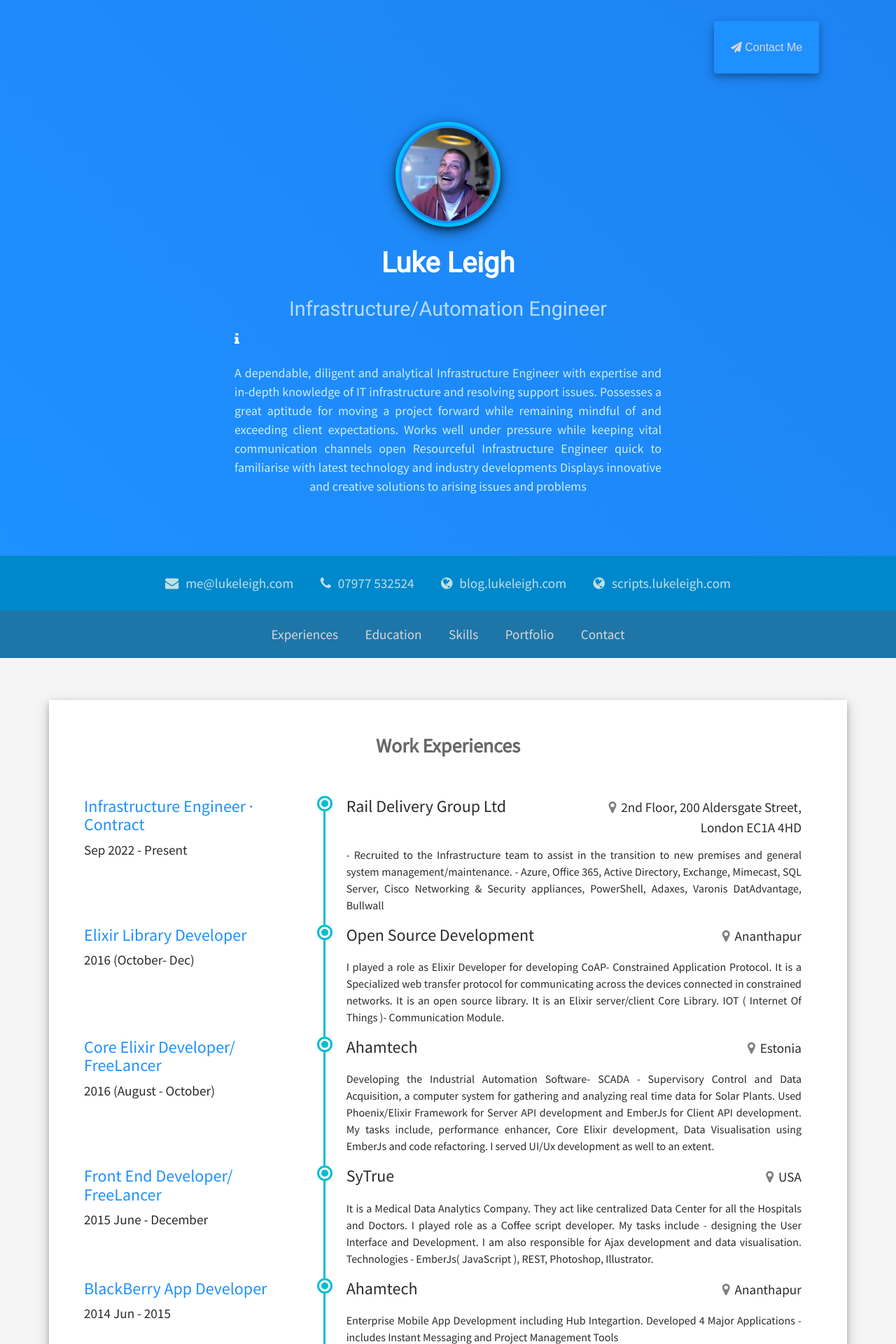
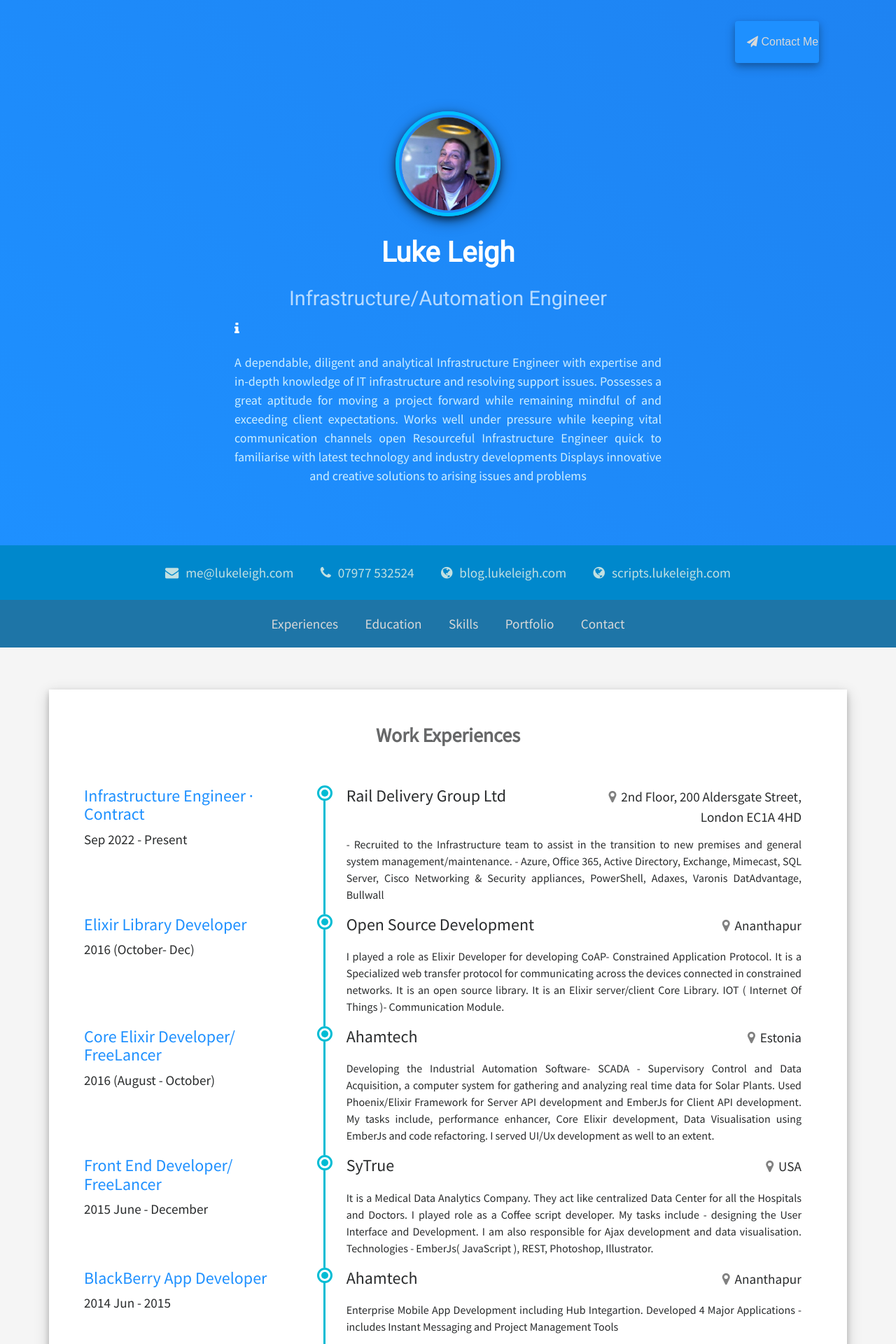
Before and after one commit to BanterBoy/jekyllcvOnline, a Jekyll site: the page built from index.html, in a window 1280 px wide. Shown: the top 1920 px of the page at 70% size. Built offline with Jekyll 4.4.1, drawn with Linux system fonts in a browser that asks for light colours; a script that is not in the unit is left out.

Commit message:
Update main.scss

```diff
--- a/css/main.scss
+++ b/css/main.scss
@@ -145,8 +145,8 @@ p {
 #hireme {
 
     background: dodgerblue;
-    width: 150px;
-    height: 75px;
+    width: 120px;
+    height: 60px;
     text-align: center;
     box-shadow: 0 4px 8px 0 rgba(0, 0, 0, 0.2), 0 6px 16px 0 rgba(0, 0, 0, 0.19);
 
```
